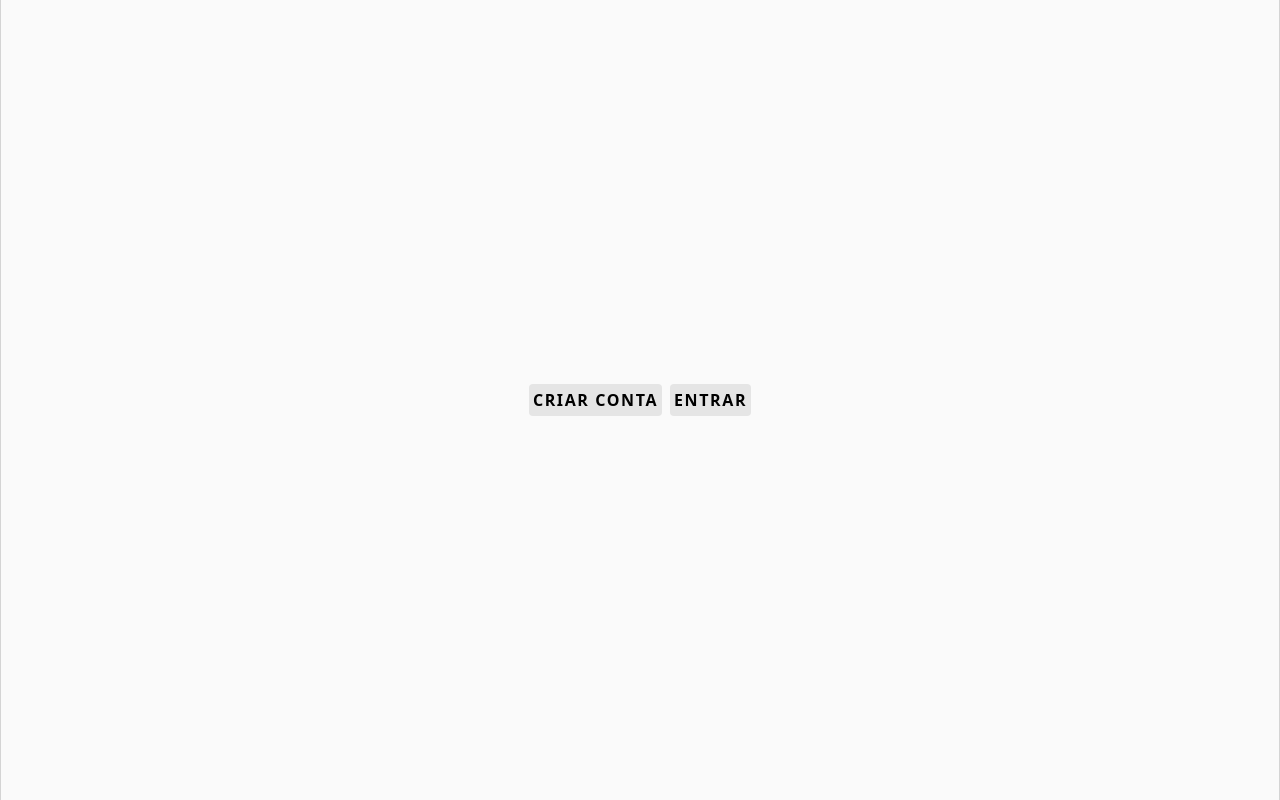
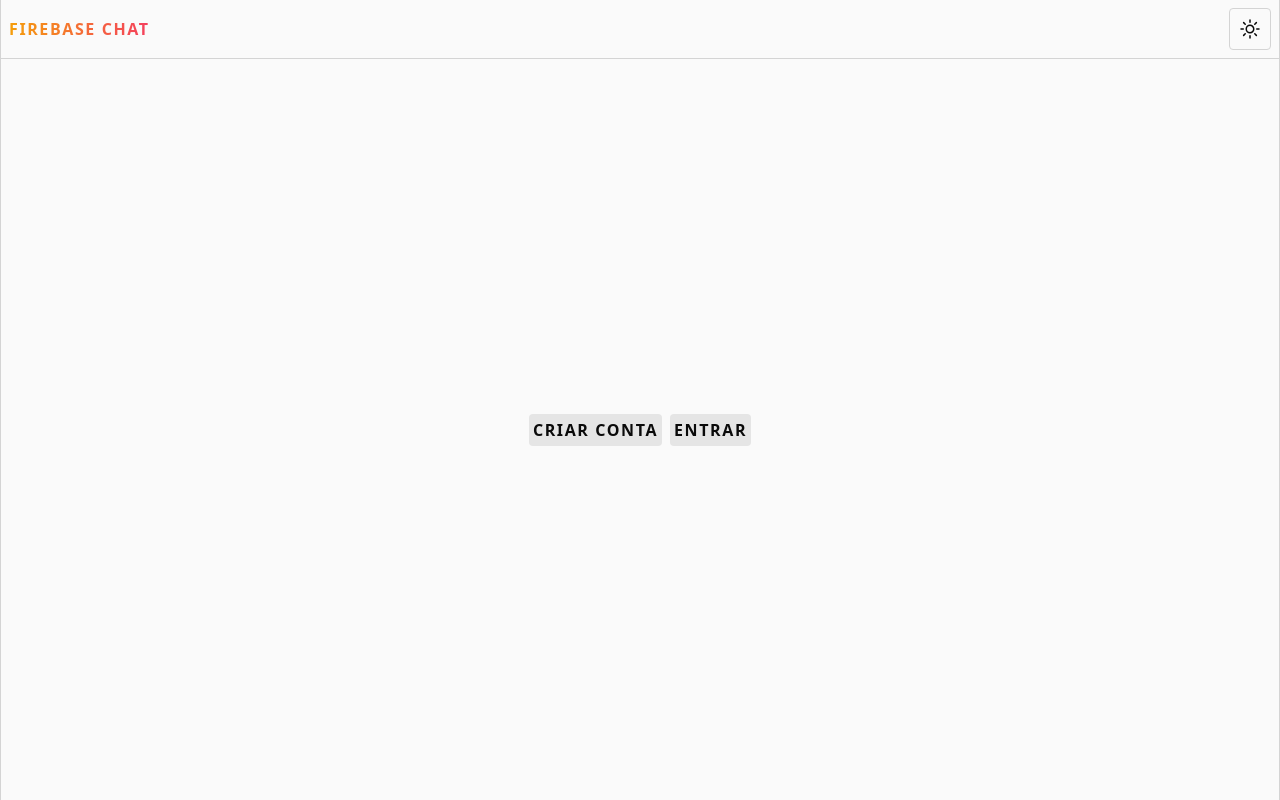
Before and after one commit to johnvcodes/firebase-chat, a React (Vite) app: page / in a window 1280 px wide. Built offline with nearby package versions, Linux system fonts and the light colour scheme; no server answers.

Commit message:
Package update and layout change.

```diff
--- a/package.json
+++ b/package.json
@@ -12,6 +12,7 @@
     "@heroicons/react": "^2.0.16",
     "date-fns": "^2.29.3",
     "firebase": "^9.18.0",
+    "framer-motion": "^10.11.2",
     "nanoid": "^4.0.1",
     "react": "^18.2.0",
     "react-dom": "^18.2.0",
--- a/src/App.tsx
+++ b/src/App.tsx
@@ -1,12 +1,16 @@
 import { Outlet } from "react-router-dom";
 import Container from "./components/Container";
 import AuthProvider from "./contexts/AuthContext";
+import Header from "./components/Header";
 
 export default function App() {
   return (
     <AuthProvider>
       <Container>
-        <Outlet />
+        <div className="flex h-full flex-col">
+          <Header />
+          <Outlet />
+        </div>
       </Container>
     </AuthProvider>
   );
--- a/src/components/Message.tsx
+++ b/src/components/Message.tsx
@@ -2,6 +2,7 @@ import { Timestamp } from "firebase/firestore";
 import { format, formatDistanceToNow } from "date-fns";
 import { ptBR } from "date-fns/locale";
 import { useAuth } from "../contexts/AuthContext";
+import { useEffect, useRef } from "react";
 
 type Props = {
   senderId: string;
--- a/src/index.css
+++ b/src/index.css
@@ -27,7 +27,7 @@ body,
 }
 
 body {
-  @apply bg-white text-black dark:bg-black dark:text-white;
+  @apply text-neutral-950 dark:bg-neutral-950 bg-neutral-200 dark:text-neutral-50;
 }
 
 #root {
--- a/tailwind.config.cjs
+++ b/tailwind.config.cjs
@@ -1,7 +1,7 @@
 /** @type {import('tailwindcss').Config} */
 module.exports = {
   content: ["./index.html", "./src/**/*.{js,ts,jsx,tsx}"],
-  darkMode: 'class',
+  darkMode: "class",
   theme: {
     extend: {},
   },
```
Also changed, not shown: 2 other files (tests, documents, lock files or other folders).
